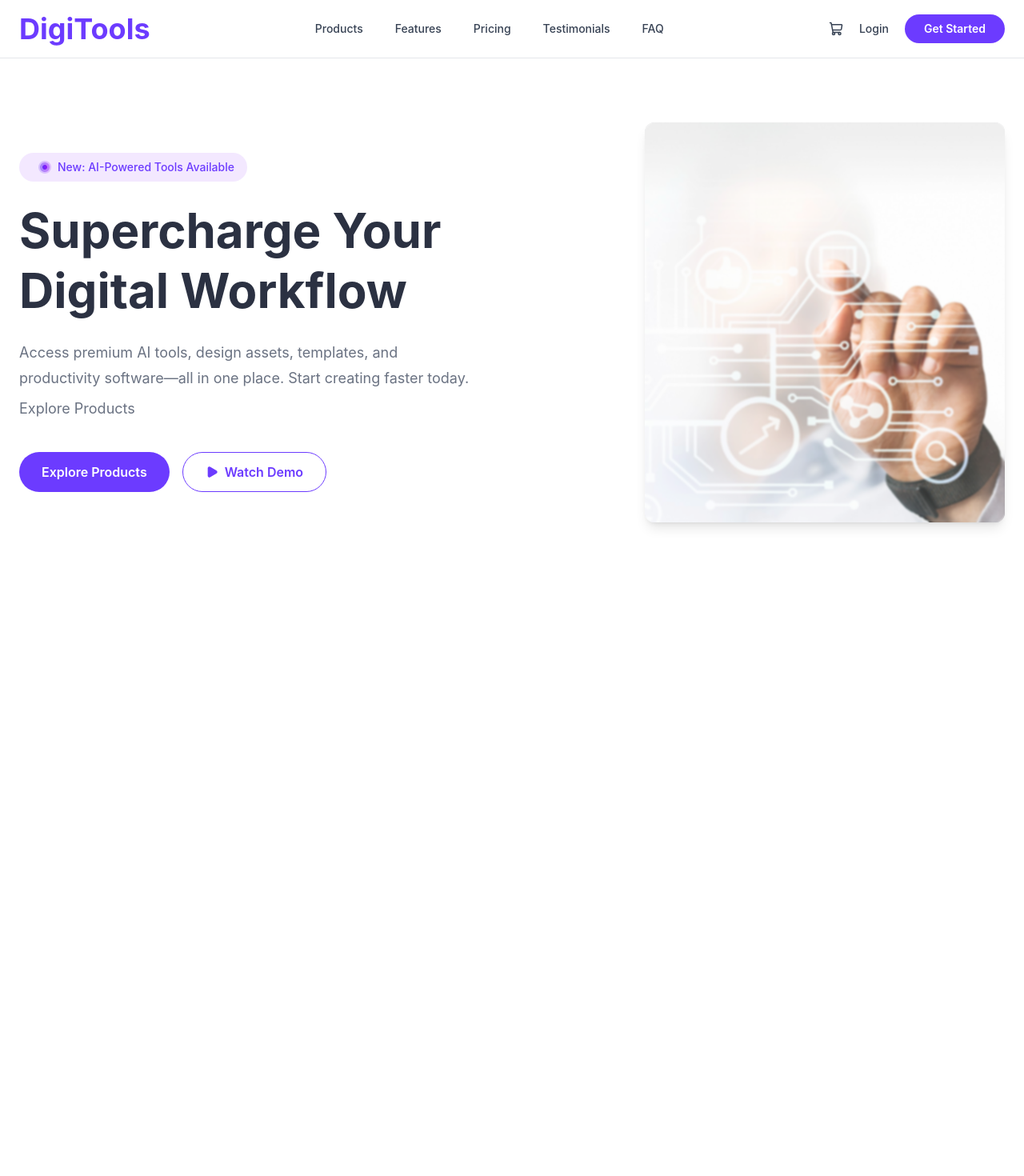
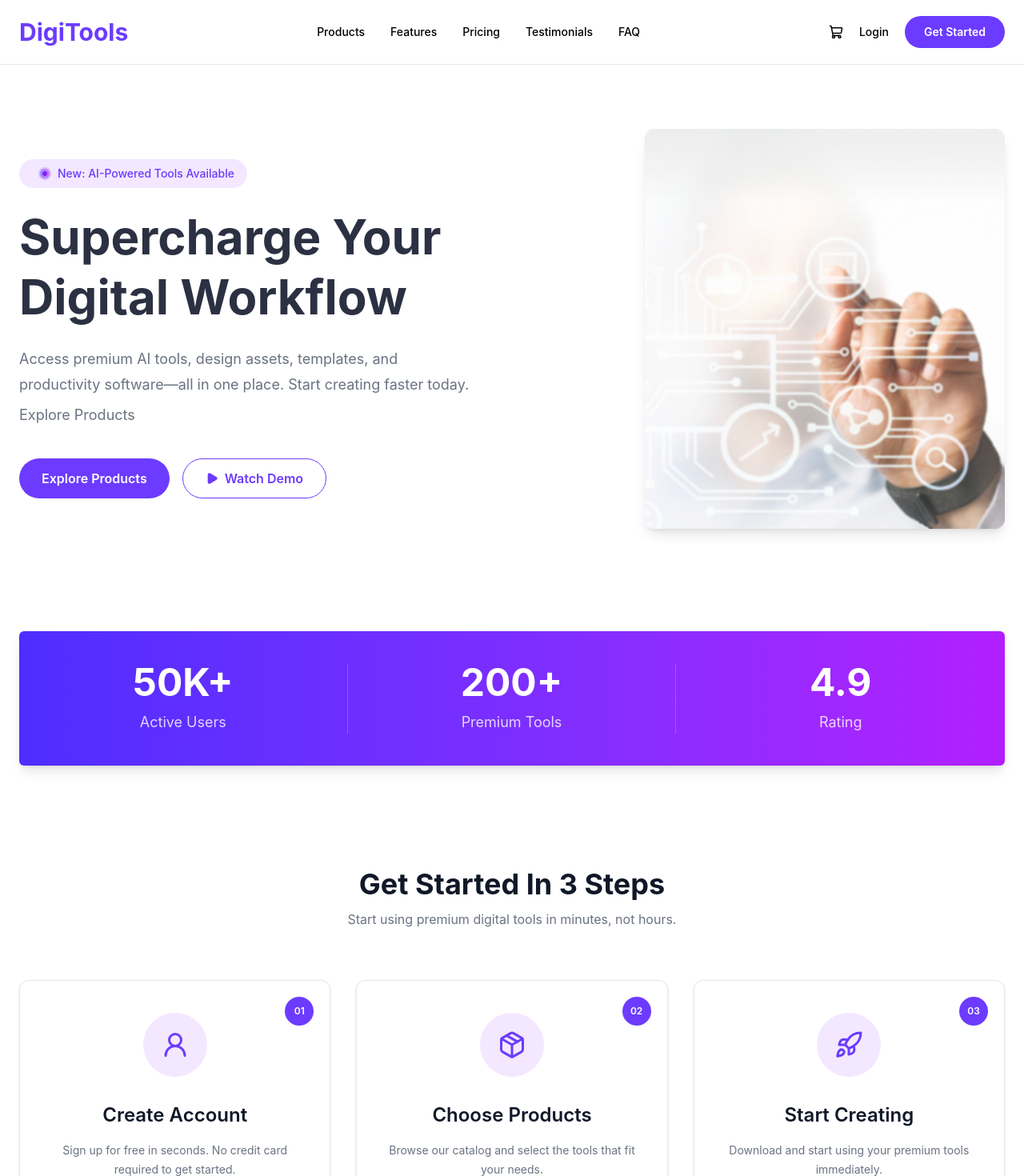
Before and after one commit to masfiqurwebdev/assignment_6, a React (Vite) app: page / in a window 1280 px wide. Shown: the top 1470 px of the page at 80% size. Before the commit the page ends 800 px from the top, so only its background shows below. Built offline with nearby package versions, Linux system fonts and the light colour scheme.

Commit message:
banner and feature section completed

```diff
--- /dev/null
+++ b/src/Components/Banner.jsx
@@ -0,0 +1,44 @@
+
+
+const stats = [
+  {
+    number: "50K+",
+    title: "Active Users",
+  },
+  {
+    number: "200+",
+    title: "Premium Tools",
+  },
+  {
+    number: "4.9",
+    title: "Rating",
+  },
+];
+
+
+const Banner = () => {
+  return (
+        <section className="py-12 w-[100vw]">
+      <div className=" px-6">
+        <div className="rounded-md bg-gradient-to-r from-[#4F2DFF] via-[#7B2EFF] to-[#B21EFF] py-10 text-white shadow-lg">
+          <div className="grid grid-cols-1 divide-y divide-white/20 md:grid-cols-3 md:divide-x md:divide-y-0">
+            {stats.map((item, index) => (
+              <div
+                key={index}
+                className="flex flex-col items-center justify-center py-8 md:py-0"
+              >
+                <h2 className="text-5xl font-bold">{item.number}</h2>
+
+                <p className="mt-3 text-lg text-white/80">
+                  {item.title}
+                </p>
+              </div>
+            ))}
+          </div>
+        </div>
+      </div>
+    </section>
+  )
+}
+
+export default Banner
--- /dev/null
+++ b/src/Components/Feature.jsx
@@ -0,0 +1,82 @@
+
+
+import { UserRound, Package, Rocket } from "lucide-react";
+
+const steps = [
+  {
+    id: "01",
+    title: "Create Account",
+    description:
+      "Sign up for free in seconds. No credit card required to get started.",
+    icon: UserRound,
+  },
+  {
+    id: "02",
+    title: "Choose Products",
+    description:
+      "Browse our catalog and select the tools that fit your needs.",
+    icon: Package,
+  },
+  {
+    id: "03",
+    title: "Start Creating",
+    description:
+      "Download and start using your premium tools immediately.",
+    icon: Rocket,
+  },
+];
+
+const Feature = () => {
+  return (
+    <section className="bg-white py-20">
+      <div className="mx-auto max-w-7xl px-6">
+        {/* Heading */}
+        <div className="text-center">
+          <h2 className="text-4xl font-bold text-gray-900">
+            Get Started In 3 Steps
+          </h2>
+
+          <p className="mt-3 text-gray-500">
+            Start using premium digital tools in minutes, not hours.
+          </p>
+        </div>
+
+        {/* Cards */}
+        <div className="mt-16 grid gap-8 md:grid-cols-2 lg:grid-cols-3">
+          {steps.map((step) => {
+            const Icon = step.icon;
+
+            return (
+              <div
+                key={step.id}
+                className="relative rounded-xl border border-gray-200 bg-white px-8 py-10 text-center shadow-sm transition duration-300 hover:-translate-y-2 hover:shadow-lg"
+              >
+                {/* Step Number */}
+                <div className="absolute right-5 top-5 flex h-9 w-9 items-center justify-center rounded-full bg-[#6C3BFF] text-xs font-semibold text-white">
+                  {step.id}
+                </div>
+
+                {/* Icon */}
+                <div className="mx-auto flex h-20 w-20 items-center justify-center rounded-full bg-purple-100">
+                  <Icon size={36} className="text-[#6C3BFF]" strokeWidth={2} />
+                </div>
+
+                {/* Title */}
+                <h3 className="mt-8 text-2xl font-semibold text-gray-900">
+                  {step.title}
+                </h3>
+
+                {/* Description */}
+                <p className="mt-4 text-sm leading-6 text-gray-500">
+                  {step.description}
+                </p>
+              </div>
+            );
+          })}
+        </div>
+      </div>
+    </section>
+  );
+};
+
+export default Feature;
--- a/src/Components/Navbar.jsx
+++ b/src/Components/Navbar.jsx
@@ -1,53 +1,88 @@
-import { ShoppingCart } from "lucide-react";
+import { useState } from "react";
+import { Menu, X, ShoppingCart } from "lucide-react";
 
-const Navbar = () => {
+export default function Navbar() {
+  const [isOpen, setIsOpen] = useState(false);
+
   return (
-    <header className="w-full border-b border-gray-200 bg-white">
-      <div className="mx-auto flex max-w-7xl items-center justify-between px-6 py-4">
+    <nav className="sticky top-0 z-50 border-b border-gray-200 bg-white">
+      <div className="mx-auto flex max-w-7xl items-center justify-between px-6 py-5">
         {/* Logo */}
-        <a href="/" className="text-4xl font-bold text-[#6C3BFF]">
+        <a href="/" className="text-3xl font-bold text-[#6C3BFF]">
           DigiTools
         </a>
 
-        {/* Navigation */}
-        <nav className="hidden items-center gap-10 text-sm font-medium text-gray-700 md:flex">
-          <a href="#" className="hover:text-[#6C3BFF] transition">
+        {/* Desktop Menu */}
+        <div className="hidden items-center gap-8 lg:flex">
+          <a href="#" className="text-sm font-medium hover:text-[#6C3BFF]">
             Products
           </a>
-          <a href="#" className="hover:text-[#6C3BFF] transition">
+          <a href="#" className="text-sm font-medium hover:text-[#6C3BFF]">
             Features
           </a>
-          <a href="#" className="hover:text-[#6C3BFF] transition">
+          <a href="#" className="text-sm font-medium hover:text-[#6C3BFF]">
             Pricing
           </a>
-          <a href="#" className="hover:text-[#6C3BFF] transition">
+          <a href="#" className="text-sm font-medium hover:text-[#6C3BFF]">
             Testimonials
           </a>
-          <a href="#" className="hover:text-[#6C3BFF] transition">
+          <a href="#" className="text-sm font-medium hover:text-[#6C3BFF]">
             FAQ
           </a>
-        </nav>
+        </div>
 
-        {/* Right Side */}
-        <div className="flex items-center gap-5">
-          <button className="text-gray-700 hover:text-[#6C3BFF] transition">
-            <ShoppingCart size={18} />
-          </button>
+        {/* Desktop Right Side */}
+        <div className="hidden items-center gap-5 lg:flex">
+          <ShoppingCart
+            size={18}
+            className="cursor-pointer hover:text-[#6C3BFF]"
+          />
 
-          <a
-            href="#"
-            className="text-sm font-medium text-gray-700 hover:text-[#6C3BFF]"
-          >
+          <a href="#" className="text-sm font-medium hover:text-[#6C3BFF]">
             Login
           </a>
 
-          <button className="rounded-full bg-[#6C3BFF] px-6 py-2 text-sm font-semibold text-white transition hover:bg-[#5b2ff7]">
+          <button className="rounded-full bg-[#6C3BFF] px-6 py-2.5 text-sm font-semibold text-white transition hover:bg-[#5A2EF7]">
+            Get Started
+          </button>
+        </div>
+
+        {/* Mobile Button */}
+        <button
+          onClick={() => setIsOpen(!isOpen)}
+          className="lg:hidden"
+        >
+          {isOpen ? <X size={28} /> : <Menu size={28} />}
+        </button>
+      </div>
+
+      {/* Mobile Menu */}
+      <div
+        className={`overflow-hidden transition-all duration-300 lg:hidden ${
+          isOpen ? "max-h-116 border-t" : "max-h-0"
+        }`}
+      >
+        <div className="flex flex-col gap-5 bg-white px-6 py-6">
+          <a href="#">Products</a>
+          <a href="#">Features</a>
+          <a href="#">Pricing</a>
+          <a href="#">Testimonials</a>
+          <a href="#">FAQ</a>
+
+          <hr />
+
+          <div className="flex items-center gap-3">
+            <ShoppingCart size={18} />
+            <span>Cart</span>
+          </div>
+
+          <a href="#">Login</a>
+
+          <button className="rounded-full bg-[#6C3BFF] py-3 font-semibold text-white">
             Get Started
           </button>
         </div>
       </div>
-    </header>
+    </nav>
   );
-};
-
-export default Navbar;
+}
--- a/src/Pages/Home.jsx
+++ b/src/Pages/Home.jsx
@@ -1,9 +1,14 @@
+import Banner from "../Components/Banner"
+import Feature from "../Components/Feature"
 import Hero from "../Components/Hero"
 
 const Home = () => {
   return (
     <div>
       <Hero/>
+      <Banner/>
+
+      <Feature/>
     </div>
   )
 }
```
Also changed, not shown: 1 other file (tests, documents, lock files or other folders).
